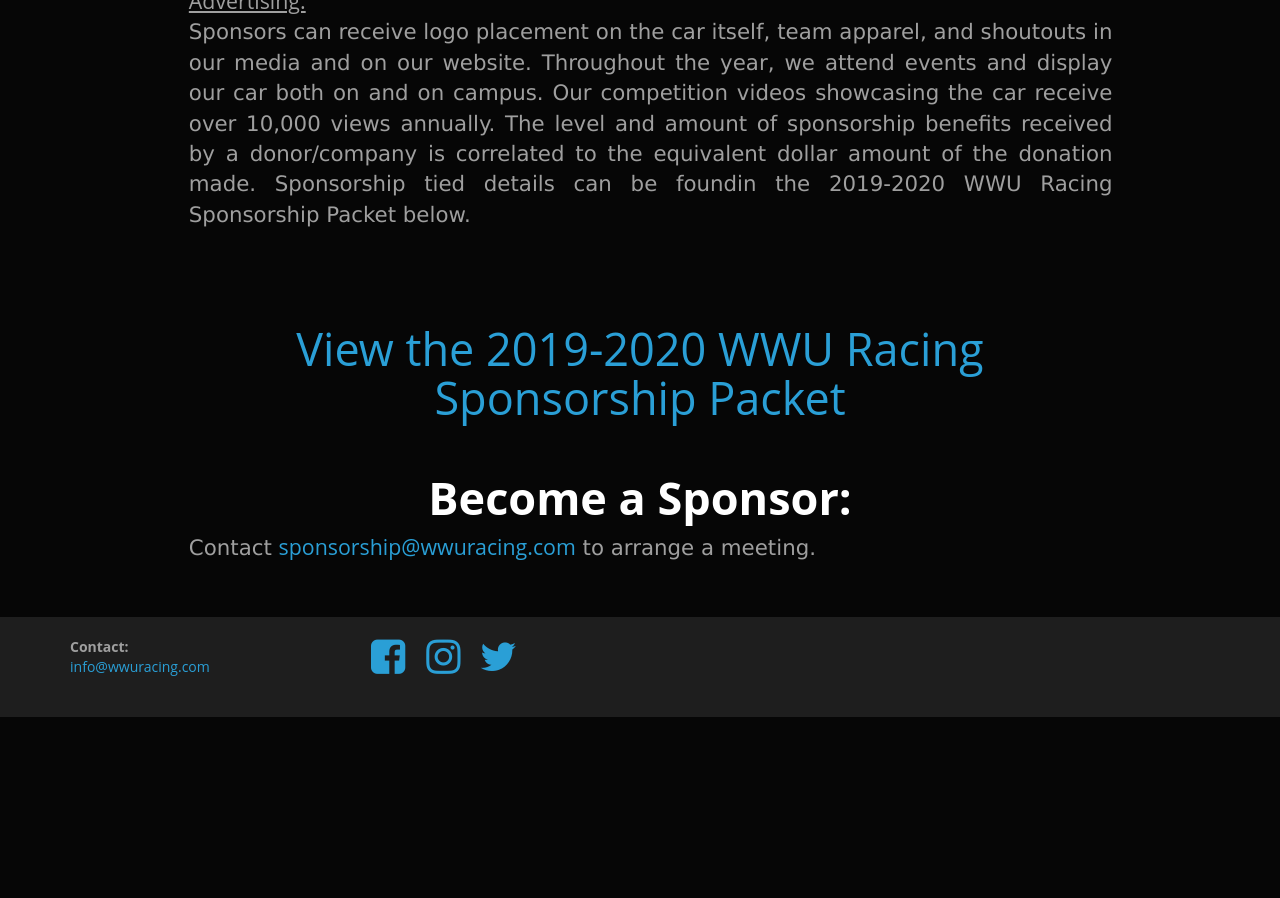
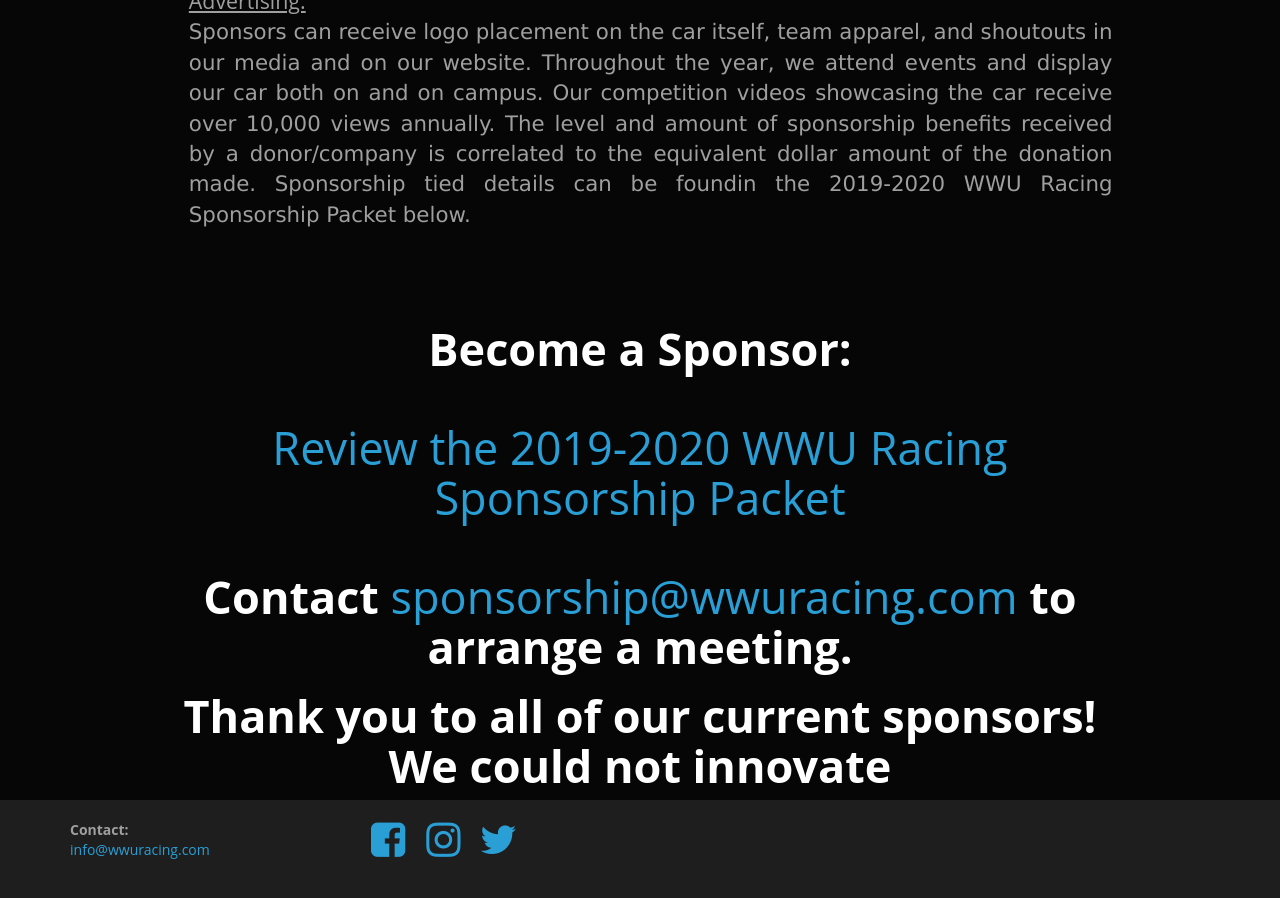
Before and after one commit to wwuracingGH/wwuracingGH.github.io, a Jekyll site: the page built from sponsorship.html, in a window 1280 px wide and 900 px high, scrolled down 1784 px. Built offline with Jekyll 4.4.1, drawn with Linux system fonts in a browser that asks for light colours; some web fonts are replaced; before the commit the page ends 2501 px from its top, so only the background shows below that.

Commit message:
Reorder Sponsor Headings
Ryan & Ingrid Tutorial

```diff
--- a/sponsorship.html
+++ b/sponsorship.html
@@ -31,12 +31,17 @@
 </p>
 <br>
 <h2 class="text-center">
-  <strong><a href="files\1920SponsorshipPacket.pdf" alt="Sponsorship Packet">View the 2019-2020 WWU Racing Sponsorship Packet</a></strong>
+  <strong>Become a Sponsor:</strong>
 </h2>
 <br>
 <h2 class="text-center">
-  <strong>Become a Sponsor:</strong>
+  <strong><a href="files\1920SponsorshipPacket.pdf" alt="Sponsorship Packet">Review the 2019-2020 WWU Racing Sponsorship Packet</a></strong>
 </h2>
-<p class="indent">
-  Contact <a href="mailto:sponsorship@wwuracing.com">sponsorship@wwuracing.com</a> to arrange a meeting.
-</p>
+<br>
+<h2 class="text-center">
+  <strong>Contact <a href="mailto:sponsorship@wwuracing.com">sponsorship@wwuracing.com</a> to arrange a meeting.</strong>
+</h2>
+
+<h2 class="text-center">
+  <strong>Thank you to all of our current sponsors! We could not innovate </strong>
+</h2>
```
